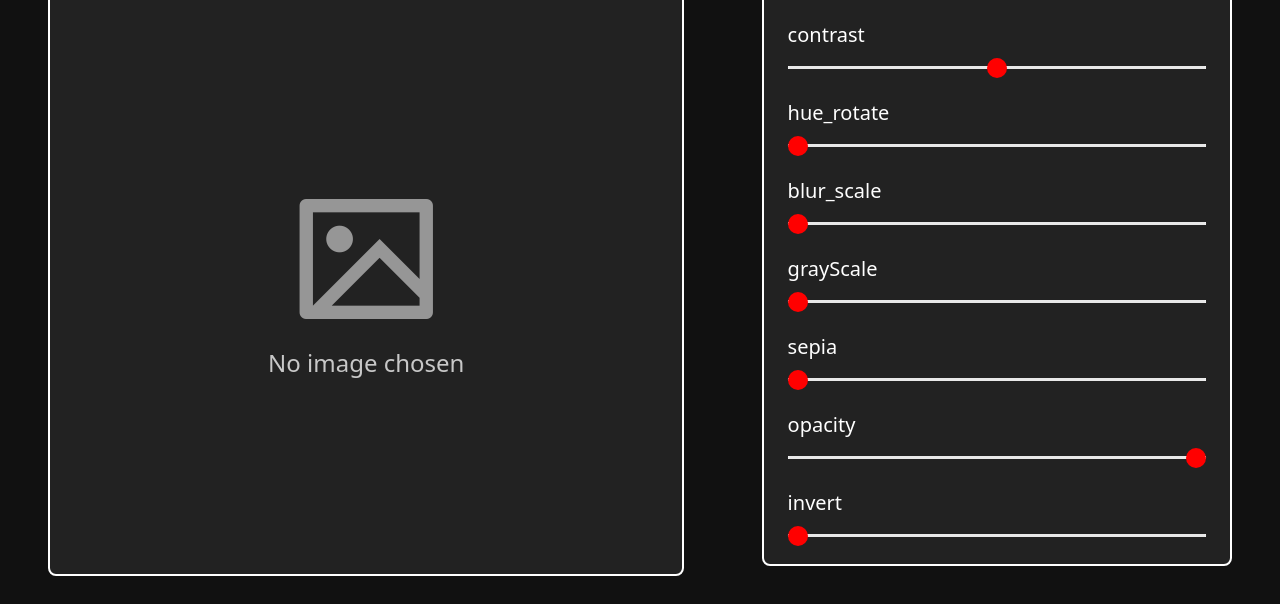
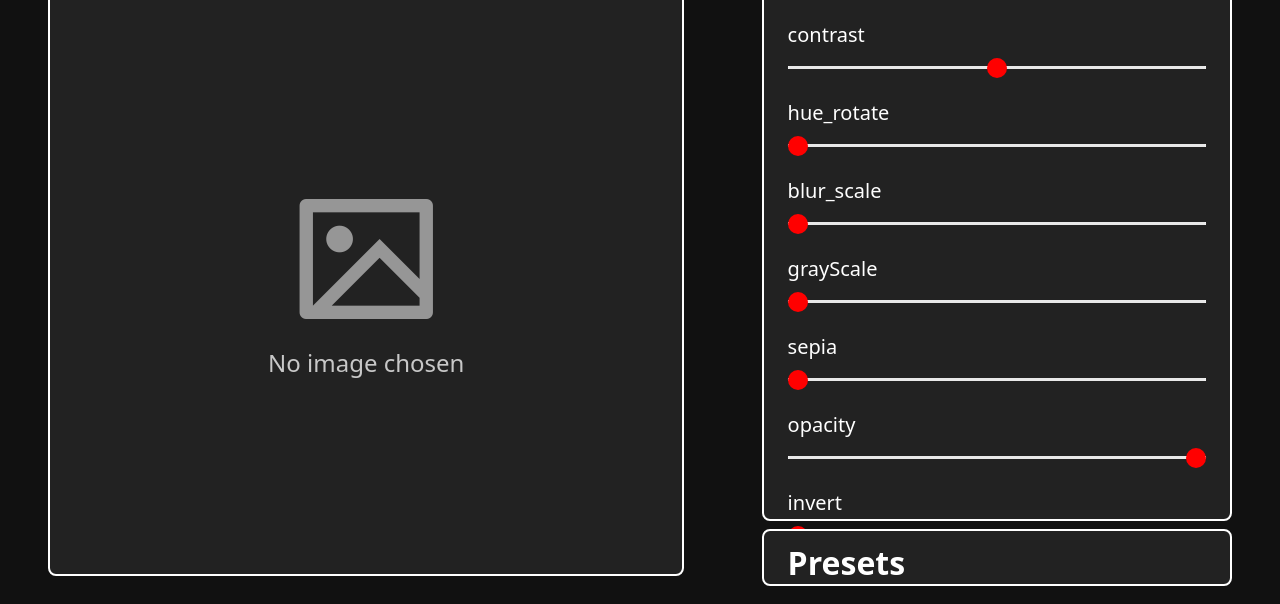
Before and after one commit to Madhav235/Image_editor, a plain HTML site: page index.html in a window 1280 px wide. Shown: the part 196-800 px from the top of the page. Drawn offline with nearby package versions, Linux system fonts and the light colour scheme.

Commit message:
Presets container configuration

```diff
--- a/index.html
+++ b/index.html
@@ -35,6 +35,9 @@
                 <!-- <p>Brightness</p>
                 <input name="brighness" value="100" type="range" min="0" max="200"> -->
             </div>
+            <div class="presetsContainer">
+                <h1>Presets</h1>
+            </div>
         </div>
     </main>
     <script src="script.js"></script>
--- a/script.js
+++ b/script.js
@@ -187,6 +187,14 @@ function createElement(name, value, min, max, unit = "%") {
     return div
 }
 
+function createPresets(){
+    let div = document.createElement("div");
+    div.classList.add("btn");
+
+    let presetsContainer = document.querySelector(".presetsContainer");
+    presetsContainer.appendChild("div");
+}
+
 const filterContainer = document.querySelector(".filterContainer");
 function createFilters(){
     Object.keys(filters).forEach(val => {
--- a/style.css
+++ b/style.css
@@ -99,9 +99,11 @@ html,body{
     height: 100%;
     width: 40.5%;
     display: flex;
-    justify-content: end;
+    flex-direction: column;
     padding-right: var(--padding-2xl);
     padding-top: var(--padding-2xl);
+    padding-bottom: var(--padding-2xl);
+    gap: var(--gutter-sm);
     /* margin-top: 10px; */
 }
 
@@ -153,3 +155,14 @@ canvas{
     min-height: 95%;
     display: none;
 }
+
+.presetsContainer{
+    width: 100%;
+    height: 40%;
+    /* background-color: blue; */
+    background-color: var(--bg-secondary-color);
+    border-radius: var(--border-radius-2xl);
+    border: solid white 2px;
+    padding-top: 10px;
+    padding-left: var(--padding-lg);
+}
```
